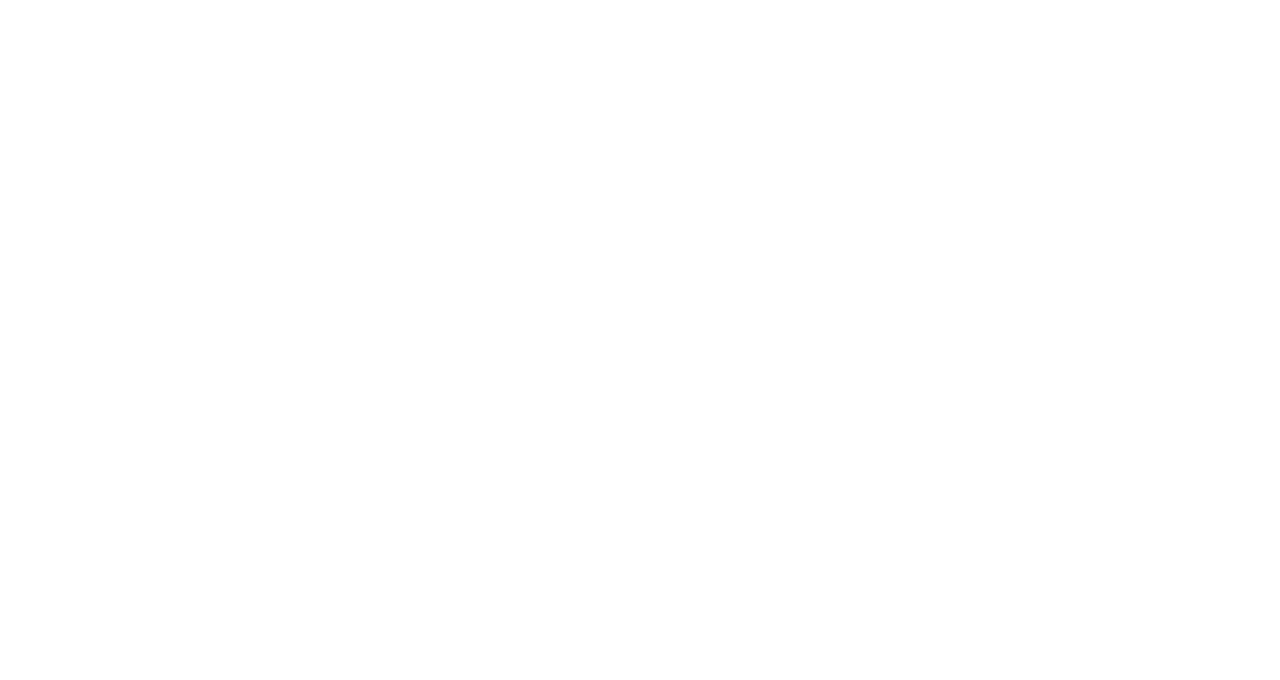
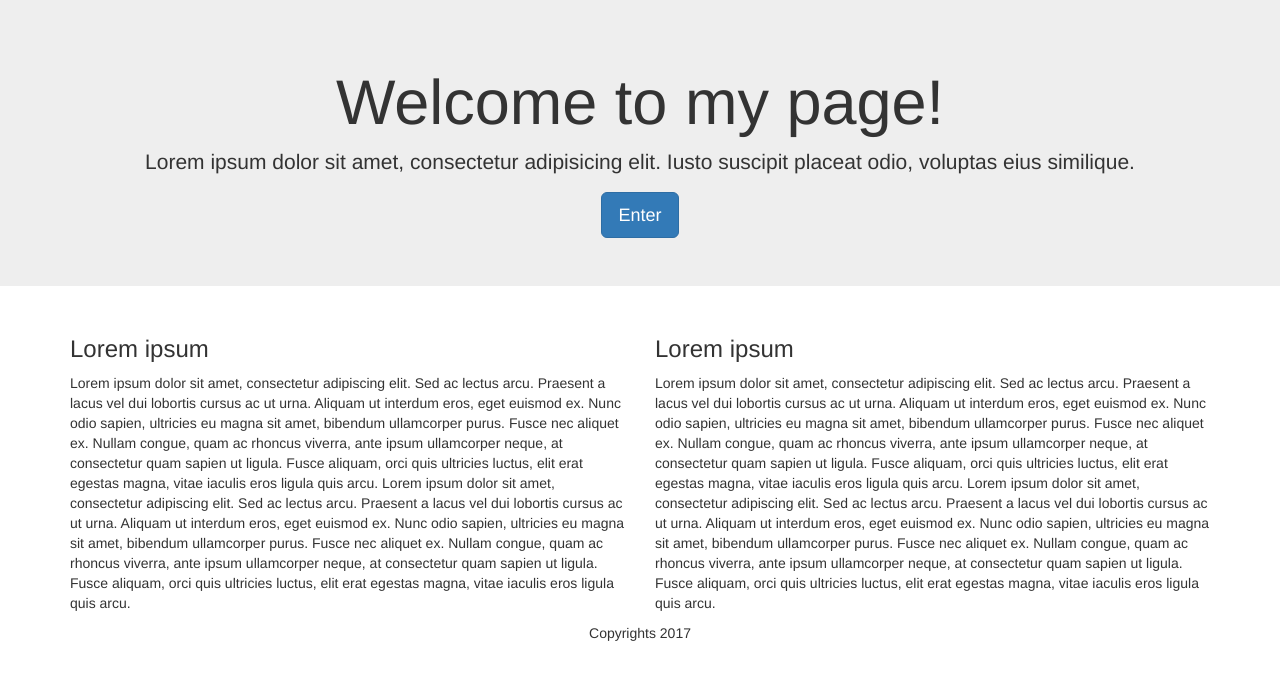
Before and after one commit to wiktoria73/modul8, a plain HTML site: page index.html in a window 1280 px wide. Drawn offline with nearby package versions, Linux system fonts and the light colour scheme.

Commit message:
add structure

```diff
--- a/index.html
+++ b/index.html
@@ -1,13 +1,38 @@
+<!-- index.html -->
+
 <!DOCTYPE html>
 <html>
 	<head>
 		<meta charset="utf-8">
+			<link rel="stylesheet" href="https://maxcdn.bootstrapcdn.com/bootstrap/3.3.6/css/bootstrap.min.css" integrity="sha384-1q8mTJOASx8j1Au+a5WDVnPi2lkFfwwEAa8hDDdjZlpLegxhjVME1fgjWPGmkzs7" crossorigin="anonymous">
   		<link rel="stylesheet" href="style.css"></link>
-  	<title>Start</title>
+  		<title>Page title</title>
 	</head>
 	<body>
-
-
+		<div class="jumbotron text-center">
+        <div class="container">
+            <h1>Welcome to my page!</h1>
+            <p>Lorem ipsum dolor sit amet, consectetur adipisicing elit. Iusto suscipit placeat odio, voluptas eius similique.</p>
+            <button class="btn btn-primary btn-lg text-center">Enter</button>
+        </div>
+    </div>
+		<div class="container">
+				<div class="row">
+						<div class="col-md-6">
+								<h3>Lorem ipsum</h3>
+								<p>Lorem ipsum dolor sit amet, consectetur adipiscing elit. Sed ac lectus arcu. Praesent a lacus vel dui lobortis cursus ac ut urna. Aliquam ut interdum eros, eget euismod ex. Nunc odio sapien, ultricies eu magna sit amet, bibendum ullamcorper purus. Fusce nec aliquet ex. Nullam congue, quam ac rhoncus viverra, ante ipsum ullamcorper neque, at consectetur quam sapien ut ligula. Fusce aliquam, orci quis ultricies luctus, elit erat egestas magna, vitae iaculis eros ligula quis arcu.
+								Lorem ipsum dolor sit amet, consectetur adipiscing elit. Sed ac lectus arcu. Praesent a lacus vel dui lobortis cursus ac ut urna. Aliquam ut interdum eros, eget euismod ex. Nunc odio sapien, ultricies eu magna sit amet, bibendum ullamcorper purus. Fusce nec aliquet ex. Nullam congue, quam ac rhoncus viverra, ante ipsum ullamcorper neque, at consectetur quam sapien ut ligula. Fusce aliquam, orci quis ultricies luctus, elit erat egestas magna, vitae iaculis eros ligula quis arcu. </p>
+						</div>
+						<div class="col-md-6">
+							<h3>Lorem ipsum</h3>
+							<p>Lorem ipsum dolor sit amet, consectetur adipiscing elit. Sed ac lectus arcu. Praesent a lacus vel dui lobortis cursus ac ut urna. Aliquam ut interdum eros, eget euismod ex. Nunc odio sapien, ultricies eu magna sit amet, bibendum ullamcorper purus. Fusce nec aliquet ex. Nullam congue, quam ac rhoncus viverra, ante ipsum ullamcorper neque, at consectetur quam sapien ut ligula. Fusce aliquam, orci quis ultricies luctus, elit erat egestas magna, vitae iaculis eros ligula quis arcu.
+							Lorem ipsum dolor sit amet, consectetur adipiscing elit. Sed ac lectus arcu. Praesent a lacus vel dui lobortis cursus ac ut urna. Aliquam ut interdum eros, eget euismod ex. Nunc odio sapien, ultricies eu magna sit amet, bibendum ullamcorper purus. Fusce nec aliquet ex. Nullam congue, quam ac rhoncus viverra, ante ipsum ullamcorper neque, at consectetur quam sapien ut ligula. Fusce aliquam, orci quis ultricies luctus, elit erat egestas magna, vitae iaculis eros ligula quis arcu.</p>
+						</div>
+				</div>
+		</div>
+		<div class="footer text-center">
+				<p>Copyrights 2017</p>
+		</div>
 		<script type="text/javascript" src="scripts.js"></script>
 	</body>
 </html>
```
Lines whose indentation alone changed are shown as unchanged.
